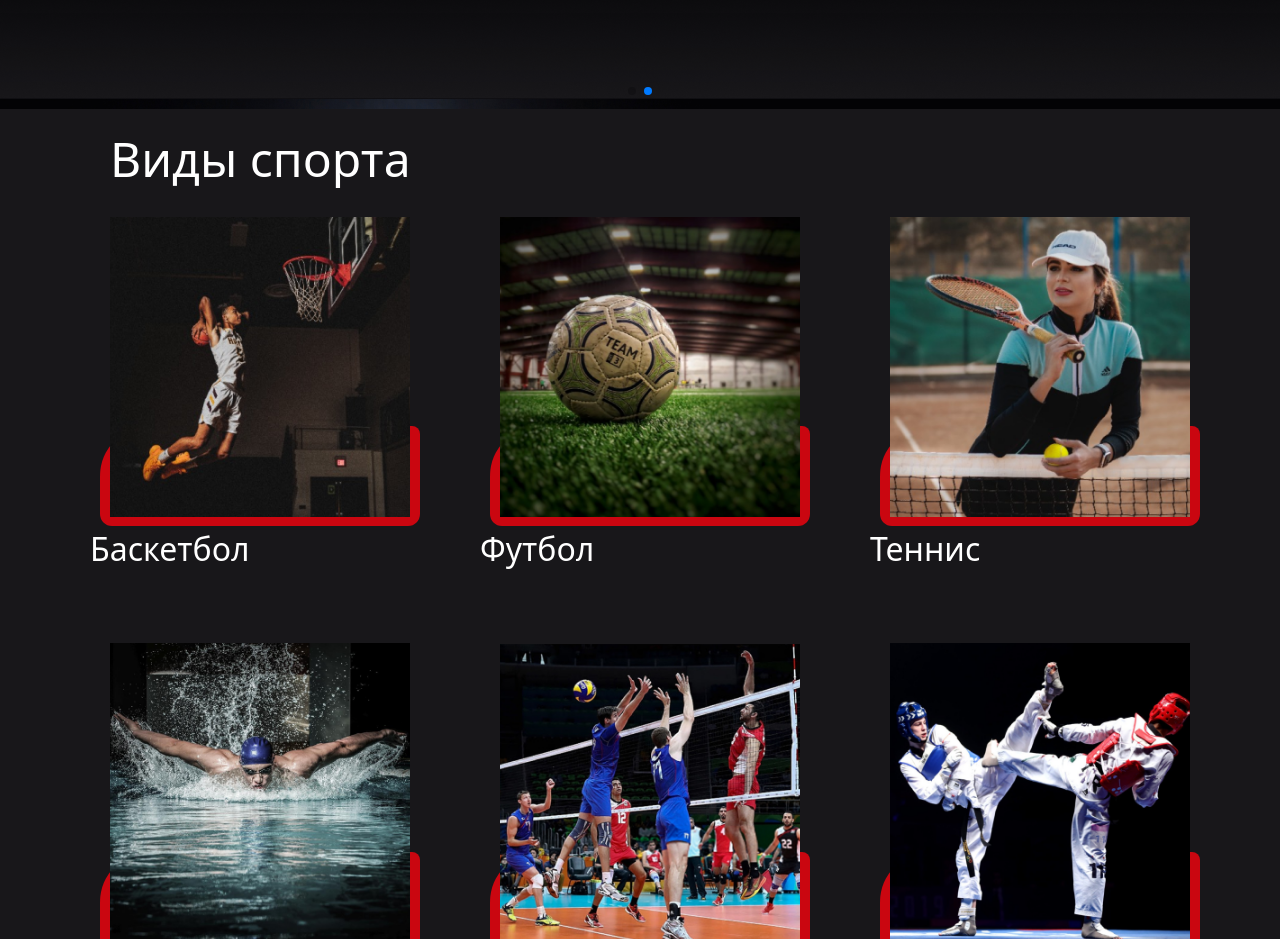
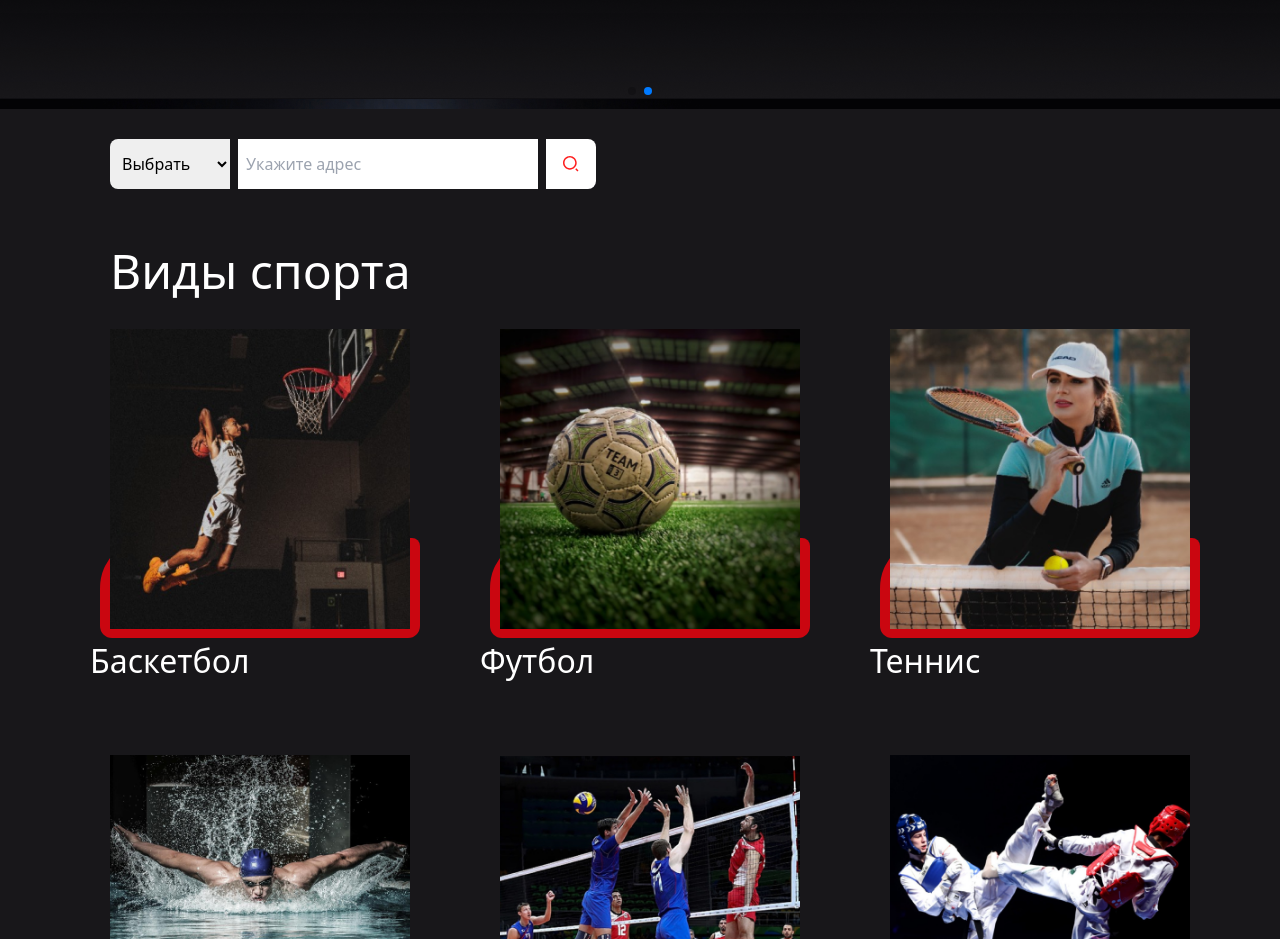
Before and after one commit to Bekjan-Temenov/Sport_Hub, a React (Vite) app: page / in a window 1280 px wide. Shown: the part 960-1899 px from the top of the page. Built offline with nearby package versions, Linux system fonts and the light colour scheme.

Commit message:
select search

```diff
--- a/src/features/Home/ui/Home.jsx
+++ b/src/features/Home/ui/Home.jsx
@@ -2,13 +2,15 @@ import React from "react";
 import Container from "../../../shared/helpers/Container";
 import SliderHome from "./SliderHome";
 import HomeSports from "./HomeSports";
+import HomeSelect from "./HomeSelect";
 
 
 
 function Home() {
   return (
      <>
-    <SliderHome />
+      <SliderHome />
+      <HomeSelect/>
     <HomeSports/>
      </>
 
--- /dev/null
+++ b/src/features/Home/ui/HomeSelect.jsx
@@ -0,0 +1,53 @@
+import React, { useState } from 'react';
+import search from '../../../shared/assets/svg/search.svg';
+import Container from '../../../shared/helpers/Container';
+
+const HomeSelect = () => {
+    // Массив с вариантами для <select>
+    const options = [
+        'Залы',
+        'Кружки',
+        'Турниры',
+    ];
+
+    // Состояние для хранения выбранного значения
+    const [selectedOption, setSelectedOption] = useState('');
+
+    // Обработчик изменения значения в <select>
+    const handleChange = (event) => {
+        setSelectedOption(event.target.value);
+    };
+
+    return (
+        <Container>
+            <div className="flex items-center justify-between mb-8 mt-[30px]  sm:ml-4  md:ml-[70px] ">
+                <div className="flex items-center space-x-2 w-full">
+                    <select
+                        value={selectedOption}
+                        onChange={handleChange}
+                        className="text-black p-2 rounded-l-lg h-[50px] shadow-inset-custom bg-white-opacity w-[150px] sm:w-[120px]"
+                    >
+                        {!selectedOption && (
+                            <option value="">Выбрать</option>
+                        )}
+                        {options.map((option, index) => (
+                            <option key={index} value={option}>
+                                {option}
+                            </option>
+                        ))}
+                    </select>
+                    <input
+                        type="text"
+                        placeholder="Укажите адрес"
+                        className="p-2 h-[50px] w-[452px] sm:w-[300px]"
+                    />
+                    <button className="bg-white h-[50px] w-[69px] sm:w-[50px] flex justify-center items-center rounded-r-lg">
+                        <img src={search} alt="Поиск" className="h-5 w-5 sm:h-4 sm:w-4" />
+                    </button>
+                </div>
+            </div>
+        </Container>
+    );
+};
+
+export default HomeSelect;
```
